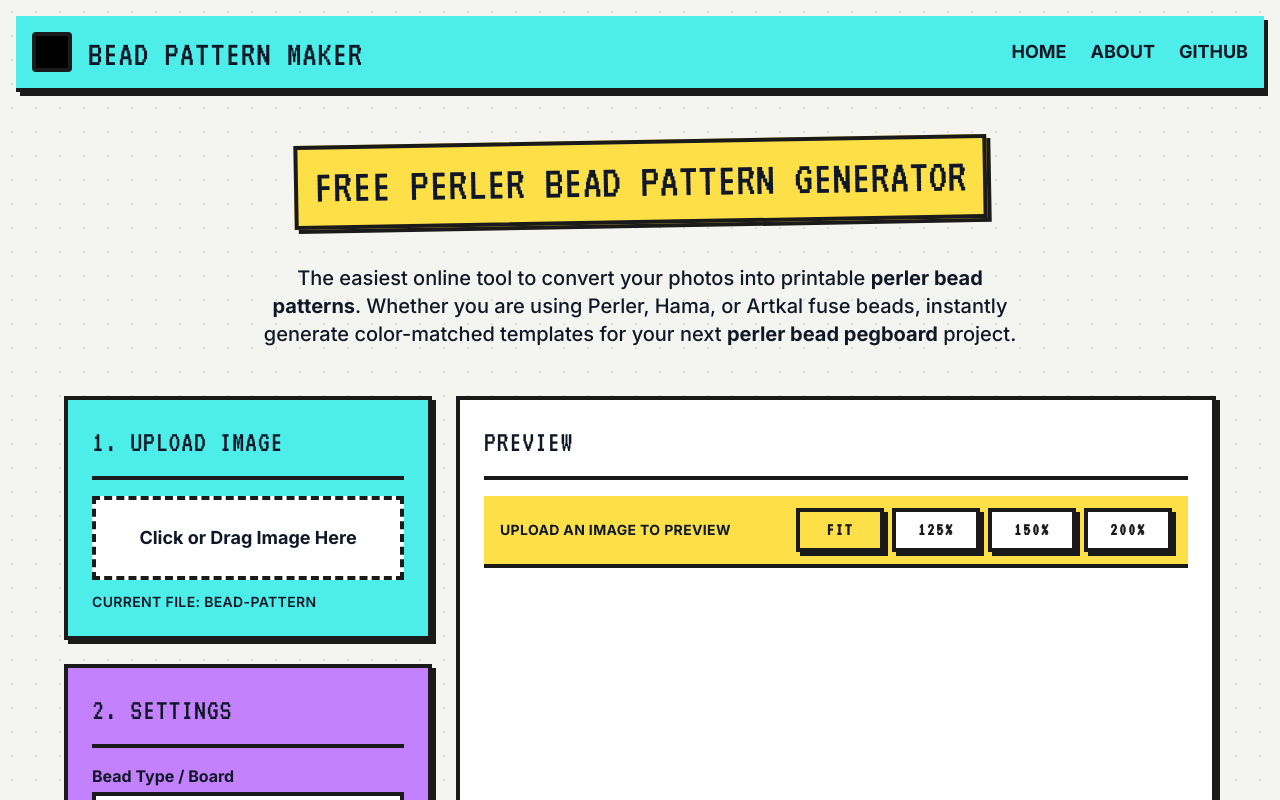
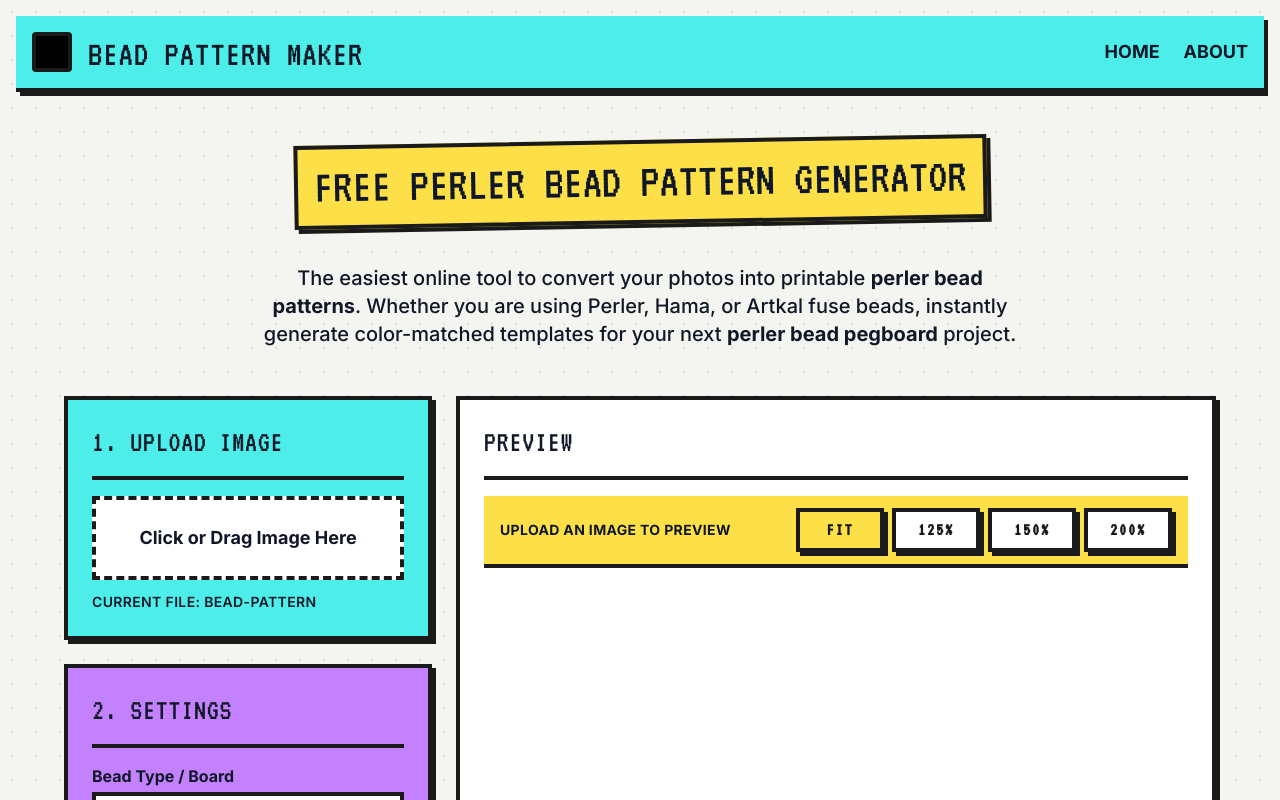
Before and after one commit to BogerHou/fusebeadpatterns, a Next.js app: page / in a window 1280 px wide. Shown: the top 800 px of the page. Built offline with nearby package versions, Linux system fonts and the light colour scheme.

Commit message:
chore: remove github link from header

```diff
--- a/src/app/page.tsx
+++ b/src/app/page.tsx
@@ -16,7 +16,6 @@
                 <nav className="font-bold text-lg hidden md:flex gap-6 uppercase">
                     <Link href="#" className="hover:underline underline-offset-4 decoration-4">Home</Link>
                     <Link href="#" className="hover:underline underline-offset-4 decoration-4">About</Link>
-                    <Link href="https://github.com/maxcleme/beadifier" target="_blank" className="hover:underline underline-offset-4 decoration-4">GitHub</Link>
                 </nav>
             </header>
 
```
